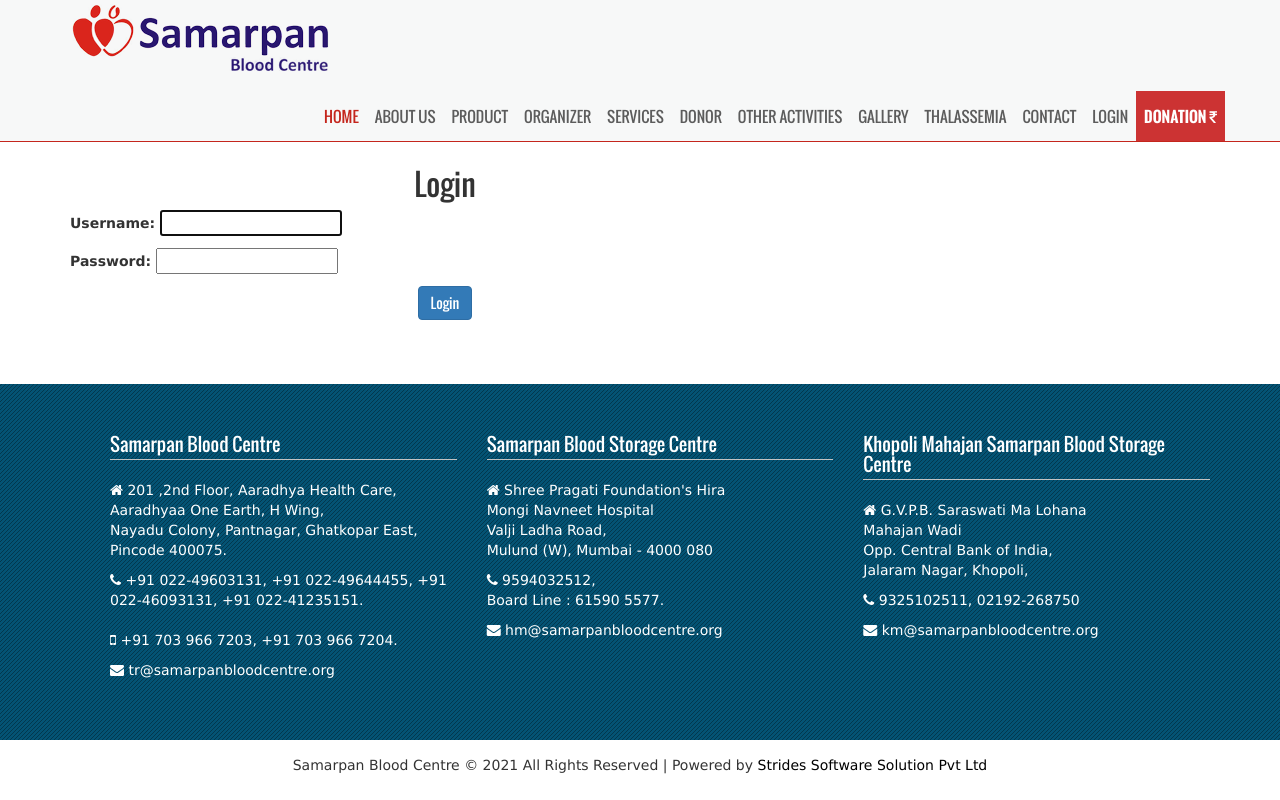
After one commit to MonikaShah/blood-bank, a Django app: page /login/ in a window 1280 px wide. The commit adds this page. Run offline with Django 3.2, Linux system fonts and the light colour scheme; some libraries are stand-ins or nearby versions.

```diff
--- a/samarpan/admin.py
+++ b/samarpan/admin.py
@@ -8,7 +8,7 @@ class InstitutionAdmin(admin.ModelAdmin):
     list_filter = ['institution_type', 'city']
 
 class StudentAdmin(admin.ModelAdmin):
-    list_display = ('first_name', 'middle_name', 'surname', 'mobile', 'email', 'institution', 'blood_group', 'gender')
+    list_display = ('first_name', 'middle_name', 'surname','dob', 'mobile', 'email', 'institution', 'blood_group', 'gender')
     list_filter = ('institution', 'blood_group', 'gender', 'year', 'stream')
 
 # Register your models with the admin site
--- /dev/null
+++ b/samarpan/templates/registration/login.html
@@ -0,0 +1,26 @@
+{% extends "samarpan/base.html" %}
+{% block title %}Login | Samarpan Blood Centre{% endblock %}
+{% load static %}
+{% block content %}
+<div id="about" class="about"><br><br><br><br>
+    <div class="container mt-5">
+        <div class="row justify-content-center">
+            <div class="col-md-8 col-sm-10 col-xs-12">
+                <h2 class="text-center mb-4">Login</h2>
+                <form method="post" class="login-form p-4 border rounded">
+                    {% csrf_token %}
+                    {{ form.as_p }}
+                    <div class="text-center">
+                        <button type="submit" class="btn btn-primary">Login</button>
+                    </div>
+                </form>
+                {% if form.errors %}
+                    <div class="alert alert-danger mt-3" role="alert">
+                        Invalid credentials, please try again.
+                    </div>
+                {% endif %}
+            </div>
+        </div>
+    </div>
+</div>
+{% endblock %}
--- a/samarpan/templates/samarpan/base.html
+++ b/samarpan/templates/samarpan/base.html
@@ -1,4 +1,5 @@
 {% load static %}
+{% load custom_filters %}
 <!DOCTYPE html>
 <html lang="en">
 <head>
@@ -8,26 +9,27 @@
     <meta content='http://samarpanbloodcentre.org/' property='og:url'>
     <meta content="WELCOME TO SAMARPAN BLOOD CENTRE" property='og:title'>
     <meta content='http://samarpanbloodcentre.org/images/slide1.jpg' property='og:image'>
-    <meta content="We take proud to inform you that the Samarpan Blood Bank..." property='og:description'>
+    <meta content="We take pride in informing you that the Samarpan Blood Bank..." property='og:description'>
     <meta name="facebook-domain-verification" content="8jo8fj5tx5c6n8ogk802j7wnbdg05y" />
 
     <title>WELCOME TO SAMARPAN BLOOD CENTRE</title>
     <link href="{% static 'css/bootstrap.css' %}" rel='stylesheet' type='text/css' />
     <link href="{% static 'css/font-awesome.min.css' %}" rel='stylesheet' type='text/css' />
     <link href="{% static 'css/style.css' %}" rel='stylesheet' type='text/css' />
-    <script src="{% static 'js/jquery.min.js' %}"></script>
-    <script src="{% static 'js/bootstrap.min.js' %}"></script>
+
+    <!-- <script src="{% static 'js/jquery.min.js' %}"></script>
+    <script src="{% static 'js/bootstrap.bundle.min.js' %}"></script> -->
     <script src="{% static 'js/move-top.js' %}"></script>
     <script src="{% static 'js/easing.js' %}"></script>
-    <script src="https://ajax.googleapis.com/ajax/libs/jquery/3.5.1/jquery.min.js"></script>
 </head>
 
-<body style="background: #fff;">
+<body style="display: flex; flex-direction: column; min-height: 100vh; background: #fff;">
     <!-- Header section -->
     <div id="home" class="header">
         <div class="top-header">
             <div class="container">
-                <nav class="navbar navbar-inverse navbar-fixed-top navbar-expand-lg" role="navigation">                    <div class="container">
+                <nav class="navbar navbar-inverse navbar-fixed-top navbar-expand-lg" role="navigation">
+                    <div class="container">
                         <div class="navbar-header">
                             <button type="button" class="navbar-toggle" data-toggle="collapse" data-target="#bs-example-navbar-collapse-1">
                                 <span class="sr-only">Toggle navigation</span>
@@ -42,7 +44,8 @@
                             </div>
                         </div>
                         <div class="collapse navbar-collapse" id="bs-example-navbar-collapse-1">
-                            <ul class="nav navbar-nav navbar-right">                                <li class="active"><a href="{% url 'home' %}">Home</a></li>
+                            <ul class="nav navbar-nav navbar-right">
+                                <li class="active"><a href="{% url 'home' %}">Home</a></li>
                                 <li><a href="{% url 'about' %}">About Us</a></li>
                                 <li><a href="{% url 'product' %}">Product</a></li>
                                 <li><a href="{% url 'organizer' %}">Organizer</a></li>
@@ -52,19 +55,25 @@
                                 <li><a href="{% url 'gallery' %}">Gallery</a></li>
                                 <li><a href="{% url 'thalassemia' %}">Thalassemia</a></li>
                                 <li><a href="{% url 'contact' %}">Contact</a></li>
+                                {% if request.user.is_authenticated %}
+                                    {% if request.user|has_group:"Manager" %}
                                         <li class="nav-item dropdown">
                                             <a class="nav-link dropdown-toggle" href="#" id="addDropdown" role="button" data-toggle="dropdown" aria-haspopup="true" aria-expanded="false">
                                                 Add
                                             </a>
                                             <div class="dropdown-menu" aria-labelledby="addDropdown">
-                                        <a class="dropdown-item text-center" href="{% url 'add_institution' %}" > Add Institute</a><br>
-                                        <a class="dropdown-item text-center" href="{% url 'add_student' %}" > Add Student</a>
+                                                <a class="dropdown-item text-center" href="{% url 'add_institution' %}">Add Institute</a><br>
+                                                <a class="dropdown-item text-center" href="{% url 'add_student' %}">Add Student</a>
                                             </div>
                                         </li>
+                                    {% endif %}
+                                    <li><a href="{% url 'logout' %}">Logout</a></li>
+                                {% else %}
+                                    <li><a href="{% url 'login' %}">Login</a></li>
+                                {% endif %}
                                 <li style="background-color:#C33; color:#FFF">
-                                    <a href="{% url 'donation' %}" style="color:#FFF; font-weight:bold"> Donation <span class="fa fa-rupee"></span></a>
+                                    <a href="{% url 'donation' %}" style="color:#FFF; font-weight:bold">Donation <span class="fa fa-rupee"></span></a>
                                 </li>
-
                             </ul>
                         </div>
                     </div>
@@ -75,147 +84,95 @@
     </div>
 
     <!-- Content block -->
-    <!-- <div class="container"> -->
+    <main style="flex: 1;">
         {% block content %}
-        <!-- Placeholder for individual page content -->
         {% endblock %}
-    <!-- </div> -->
+    </main>
 
     <!-- Footer section -->
     <footer>
         <aside id="ccr-footer-sidebar">
             <div class="container">
-
-                <ul>
+                <ul class="row">
                     <li class="col-md-4">
-                        <h5>Samarpan Blood  Centre </h5>
-
+                        <h5>Samarpan Blood Centre</h5>
                         <div class="site-logo">
-
-                            <p style=" color:#FFF; font-size:14px;">
-
+                            <p style="color:#FFF; font-size:14px;">
                                 <span class="fa fa-home"></span>
-                            201 ,2nd Floor, Aaradhya health care, <br />
-                                            Aaradhyaa one earth, H wing, <br />
-                                            Nayadu Colony, Pantnagar, Ghatkopar East, <br />
+                                201 ,2nd Floor, Aaradhya Health Care,<br />
+                                Aaradhyaa One Earth, H Wing,<br />
+                                Nayadu Colony, Pantnagar, Ghatkopar East,<br />
                                 Pincode 400075.
                             </p>
-
-                            <p style=" color:#FFF; font-size:14px;">
+                            <p style="color:#FFF; font-size:14px;">
                                 <span class="fa fa-phone"></span>
                                 +91 022-49603131, +91 022-49644455, +91 022-46093131, +91 022-41235151.<br /><br />
                                 <span class="fa fa-mobile"></span>
                                 +91 703 966 7203, +91 703 966 7204.
                             </p>
-
-                             <p style=" color:#FFF; font-size:14px;">
+                            <p style="color:#FFF; font-size:14px;">
                                 <span class="fa fa-envelope"></span>
                                 tr@samarpanbloodcentre.org
-
                             </p>
-
-                        </div> <!-- / .navbar-header -->
-
+                        </div>
                     </li>
                     <li class="col-md-4">
                         <h5>Samarpan Blood Storage Centre</h5>
                         <div class="site-logo">
-
-                            <p style=" color:#FFF; font-size:14px;">
-
+                            <p style="color:#FFF; font-size:14px;">
                                 <span class="fa fa-home"></span>
-                               Shree Pragati Foundation's Hira<br /> Mongi Navneet Hospital<br />
-                                Valji Ladha road,<br /> Mulund (W), Mumbai - 4000 080<br />
+                                Shree Pragati Foundation's Hira<br />
+                                Mongi Navneet Hospital<br />
+                                Valji Ladha Road,<br /> Mulund (W), Mumbai - 4000 080<br />
                             </p>
-
-                            <p style=" color:#FFF; font-size:14px;">
+                            <p style="color:#FFF; font-size:14px;">
                                 <span class="fa fa-phone"></span>
                                 9594032512, <br />Board Line : 61590 5577.
                             </p>
-
-                             <p style=" color:#FFF; font-size:14px;">
+                            <p style="color:#FFF; font-size:14px;">
                                 <span class="fa fa-envelope"></span>
                                 hm@samarpanbloodcentre.org
-
                             </p>
-
-                        </div> <!-- / .navbar-header -->
-
+                        </div>
                     </li>
                     <li class="col-md-4">
-                        <h5> Khopoli Mahajan Samarpan Blood Storage Centre</h5>
+                        <h5>Khopoli Mahajan Samarpan Blood Storage Centre</h5>
                         <div class="site-logo">
-
-                            <p style=" color:#FFF; font-size:14px;">
-
+                            <p style="color:#FFF; font-size:14px;">
                                 <span class="fa fa-home"></span>
-                               G.V.P.B. Saraswati Ma Lohana<br /> Mahajan wadi<br />
-              Opp.Central Bank of India ,<br />Jalaram Nagar, Khopoli,
-        <br />
+                                G.V.P.B. Saraswati Ma Lohana<br />
+                                Mahajan Wadi<br />
+                                Opp. Central Bank of India,<br /> Jalaram Nagar, Khopoli,
                             </p>
-
-                            <p style=" color:#FFF; font-size:14px;">
+                            <p style="color:#FFF; font-size:14px;">
                                 <span class="fa fa-phone"></span>
                                 9325102511, 02192-268750
                             </p>
-
-                             <p style=" color:#FFF; font-size:14px;">
+                            <p style="color:#FFF; font-size:14px;">
                                 <span class="fa fa-envelope"></span>
                                 km@samarpanbloodcentre.org
-
                             </p>
-
-                        </div> <!-- / .navbar-header -->
-
+                        </div>
                     </li>
-
                 </ul>
             </div>
         </aside>
 
+        <!-- Copy-right -->
+        <div class="copy-right">
+            <div class="container text-center">
+                <p>Samarpan Blood Centre &copy; 2021 All Rights Reserved | Powered by <a href="http://stridessoftware.com/" target="_blank" style="color: Black;">Strides Software Solution Pvt Ltd</a></p>
+            </div>
+        </div>
+    </footer>
 
-       	<!--- copy-right ---->
-			<div class="copy-right">
-				<div class="container">
 
-                  <div class="col-lg-8 col-md-8">
-				<div class="copy-right-left">
-					<p> Samarpan Blood Centre <span class="fa fa-copyright"></span> 2021 All Rights Reserved | <b>Powered by :&nbsp;</b><a href="http://stridessoftware.com/" style="color:Black;" target="_blank">Strides Software Solution Pvt Ltd</a></p>
-
+    <script src="{% static 'js/jquery.min.js' %}"></script>
+    <script src="{% static 'js/bootstrap.bundle.min.js' %}"></script>
     <script type="text/javascript">
         jQuery(document).ready(function() {
-										/*
-										var defaults = {
-								  			containerID: 'toTop', // fading element id
-											containerHoverID: 'toTopHover', // fading element hover id
-											scrollSpeed: 1200,
-											easingType: 'linear'
-								 		};
-										*/
-
             $().UItoTop({ easingType: 'easeOutQuart' });
-
         });
     </script>
-					<a href="#" id="toTop" style="display: block;" class="btn btn-info"> <span id="toTopHover" style="opacity: 1;"> </span></a>
-				</div>
-
-				<div class="clearfix"> </div>
-                </div>
-                 <div class="col-lg-4 col-md-4" style="text-align:right">
-					<a class=" fa fa-facebook-square fa-2x" href="https://www.facebook.com/samarpanbloodcentreghatkopar" target="_blank"></a>
-                    <a class=" fa  fa-twitter-square fa-2x" href="#"></a>
-                    <a class=" fa fa-youtube-square fa-2x" href="#"></a>
-                    <a class=" fa fa-linkedin-square fa-2x" href="#"></a>
-     </div>
-
-			</div>
-			</div>
-			<!--- copy-right ---->
-
-
-            <script src="{% static 'js/bootstrap.min.js' %}"></script>
-
-
 </body>
     </html>
--- a/samarpan/urls.py
+++ b/samarpan/urls.py
@@ -1,3 +1,4 @@
+from django.contrib.auth import views as auth_views
 from django.urls import path
 from . import views
 
@@ -18,4 +19,7 @@ urlpatterns = [
     path('add_student/', views.add_student, name='add_student'),
     path('student_success/', views.student_success, name='student_success'),
     path('load_institutions/', views.load_institutions, name='load_institutions'),
+    path('login/', auth_views.LoginView.as_view(), name='login'),
+    path('logout/', auth_views.LogoutView.as_view(next_page='/'), name='logout'),
+        # path("check-student-uniqueness/", views.check_student_uniqueness, name="check_student_uniqueness"),
 ]
```
Also changed, not shown: bloodbank/settings.py (+5 -2 lines), samarpan/forms.py (+36 -52 lines), samarpan/templates/samarpan/Product.html (+19 -55 lines), samarpan/templatetags/custom_filters.py (added, +15 -0 lines), samarpan/views.py (+42 -15 lines). Lines whose indentation alone changed are shown as unchanged.
